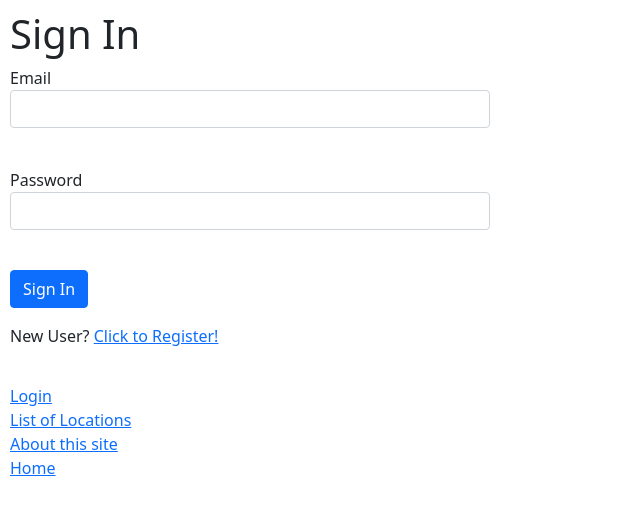
After one commit to devinbrady/street-observation, a Flask app: template speed/templates/login.html in a window 1280 px wide. The commit adds this page. Shown: the top 515 px of the page, without its empty margins (0-640 px from the left). Run offline with Flask 2, Linux system fonts and the light colour scheme; the template is opened without the code that fills it: values that come from a table or form of the project are taken from there, others are empty; parts of the project's set-up code (start-up, migrations or seed data) failed here and were passed over.

Commit message:
Implement flask-login

```diff
--- a/speed/__init__.py
+++ b/speed/__init__.py
@@ -3,11 +3,12 @@ import os
 from flask import Flask
 from flask_sqlalchemy import SQLAlchemy
 from flask_socketio import SocketIO
+from flask_login import LoginManager
 
 
 db = SQLAlchemy()
-
 socketio = SocketIO()
+login_manager = LoginManager()
 
 
 def create_app(test_config=None):
@@ -17,9 +18,8 @@ def create_app(test_config=None):
     app.static_folder = 'static'
 
     db.init_app(app)
-
     socketio.init_app(app)
-
+    login_manager.init_app(app)
 
     from . import models
 
--- a/speed/counter.py
+++ b/speed/counter.py
@@ -4,6 +4,7 @@ import pandas as pd
 from sqlalchemy import text
 from flask import current_app as app
 from flask import render_template, request, redirect
+from flask_login import login_required
 
 from . import db
 from . import models
@@ -12,6 +13,7 @@ from . import utilities
 
 
 @app.route('/counter', methods=['GET'])
+@login_required
 def counter_handler():
     """
     Handle the GET on the counter page
@@ -80,6 +82,7 @@ def counter_handler():
 
 
 @app.route('/emoji', methods=['POST'])
+@login_required
 def emoji_post():
     """
     Note the observation of a new emoji out on the street
@@ -107,6 +110,7 @@ def emoji_post():
 
 
 @app.route('/emoji_validity', methods=['POST'])
+@login_required
 def emoji_validity():
     """
     Handle the request to change the validity of an emoji observation
--- a/speed/forms.py
+++ b/speed/forms.py
@@ -1,7 +1,38 @@
 
 from flask_wtf import FlaskForm
-from wtforms import SelectField, StringField, TextField, IntegerField, DecimalField, BooleanField, SubmitField
+from wtforms import SelectField, StringField, PasswordField, TextField, IntegerField, DecimalField, BooleanField, SubmitField
 from wtforms.validators import DataRequired, Length, Email
+
+from . import models
+
+
+class LoginForm(FlaskForm):
+
+    email = StringField('Email', render_kw={'class': 'form-control'})
+    password = PasswordField('Password', render_kw={'class': 'form-control'})
+    submit = SubmitField('Sign In', render_kw={'class': 'btn btn-primary'})
+
+
+
+class RegistrationForm(FlaskForm):
+    email = StringField('Email', validators=[DataRequired()], render_kw={'class': 'form-control'})
+    password = PasswordField('Password', validators=[DataRequired()], render_kw={'class': 'form-control'})
+    local_timezone = SelectField(
+        'Local Timezone'
+        , choices=['America/New_York', 'America/Chicago', 'America/Denver', 'America/Los_Angeles']
+        , render_kw={'class': 'form-control'}
+    )
+    submit = SubmitField('Register', render_kw={'class': 'btn btn-primary'})
+
+    # def validate_username(self, username):
+    #     user = models.User.query.filter_by(username=username.data).first()
+    #     if user is not None:
+    #         raise ValidationError('Please use a different username.')
+
+    def validate_email(self, email):
+        user = models.User.query.filter_by(email=email.data).first()
+        if user is not None:
+            raise ValidationError('Please use a different email address.')
 
 
 class SessionSettingsForm(FlaskForm):
--- a/speed/locations.py
+++ b/speed/locations.py
@@ -4,6 +4,7 @@ import pandas as pd
 from sqlalchemy import text
 from flask import current_app as app
 from flask import session, redirect, url_for, request, render_template, send_from_directory, Response, abort
+from flask_login import login_required
 
 from . import db
 from . import models
@@ -13,6 +14,7 @@ from .forms import LocationSettingsForm
 
 
 @app.route('/location_settings', methods=['GET', 'POST'])
+@login_required
 def edit_location_settings():
     """
     Receive information about each location
@@ -93,6 +95,7 @@ def edit_location_settings():
 
 
 @app.route('/location_list', methods=['GET'])
+@login_required
 def list_locations():
     """
     Display a list of all locations
@@ -119,6 +122,7 @@ def list_locations():
 
 
 @app.route('/location', methods=['GET'])
+@login_required
 def location_handler():
 
     location_id = request.args.get('location_id')
--- a/speed/observations.py
+++ b/speed/observations.py
@@ -8,6 +8,7 @@ from sqlalchemy import text
 
 from flask import current_app as app
 from flask import request, render_template
+from flask_login import login_required
 
 
 from . import db
@@ -16,6 +17,7 @@ from . import utilities
 
 
 @app.route('/observation/<observation_id>', methods=['GET', 'POST'])
+@login_required
 def one_observation(observation_id):
     """
     Display information about one observation
--- a/speed/routes.py
+++ b/speed/routes.py
@@ -2,7 +2,12 @@
 import os
 
 from flask import current_app as app
-from flask import render_template, send_from_directory
+from flask import render_template, send_from_directory, redirect, url_for
+from flask_login import login_required, current_user, login_user, logout_user
+
+from . import login_manager, db
+from . import models
+from .forms import LoginForm, RegistrationForm
 
 
 @app.errorhandler(404)
@@ -19,9 +24,54 @@ def display_about():
     return render_template('about.html')
 
 @app.route('/', methods=['GET'])
-def display_index():
+# @app.route('/index', methods=['GET'])
+def get_index():
     return render_template('index.html')
 
-# @app.route('/histogram', methods=['GET'])
-# def display_histogram():
-#     return render_template('histogram.html')
+
+@login_manager.user_loader
+def load_user(user_id):
+    return models.User.query.get(user_id)
+
+
+@app.route('/login', methods=['GET', 'POST'])
+def login():
+    if current_user.is_authenticated:
+        return redirect(url_for('get_index'))
+
+    form = LoginForm()
+
+    if form.validate_on_submit():
+        user = models.User.query.filter_by(email=form.email.data).first()
+
+        if user is None or not user.check_password(form.password.data):
+            print('Invalid email or password')
+            return redirect(url_for('login'))
+        login_user(user)
+
+        return redirect(url_for('get_index'))
+
+    return render_template('login.html', form=form)
+
+
+
+@app.route('/register', methods=['GET', 'POST'])
+def register():
+    if current_user.is_authenticated:
+        return redirect('/')  # redirect(url_for('index'))
+    form = RegistrationForm(local_timezone='America/New_York')
+    if form.validate_on_submit():
+        user = models.User(email=form.email.data, local_timezone=form.local_timezone.data)
+        user.set_password(form.password.data)
+        db.session.add(user)
+        db.session.commit()
+        return redirect(url_for('login'))
+    return render_template('register.html', form=form)
+
+
+
+@app.route('/logout')
+@login_required
+def logout():
+    logout_user()
+    return redirect('/')
--- a/speed/templates/base.html
+++ b/speed/templates/base.html
@@ -9,6 +9,24 @@
     {% endblock %}
 </head>
 <body>
-    <div id="content" style="max-width: 500px; padding:10px;">{% block content %}{% endblock %}</div>
+    <div id="content" style="max-width: 500px; padding:10px;">
+        {% block content %}
+        {% endblock %}
+    </div>
+    <div id="filter" style="max-width: 500px; padding:10px;">
+        {% block footer %}
+
+        {% if current_user.is_authenticated %}
+            <div><a href="/logout">Logout user: {{ current_user.email }} </a></div>
+        {% else %}
+            <div><a href="/login">Login</a></div>
+        {% endif %}
+
+        <div><a href='/location_list'>List of Locations</a></div>
+        <div><a href='/about'>About this site</a></div>
+        <div><a href="/">Home</a></div>
+        {% endblock %}
+    </div>
 </body>
+
 </html>
--- a/speed/templates/counter.html
+++ b/speed/templates/counter.html
@@ -87,7 +87,5 @@
 <p>Session duration: {{ '%0.2f'|format(session_duration_hours|float) }} hours</p>
 
 <p><a href="/location_list">Location List</a></p>
-<p><a href="/">Home</a></p>
-
 
 {% endblock %}
--- a/speed/templates/index.html
+++ b/speed/templates/index.html
@@ -15,8 +15,4 @@
     <li>Counter: Count the number of pedestrians, bicycles, and cars using the street.</li>
 </ul>
 
-<p><a href='/location_list'>List of Locations</a></p>
-<p><a href='/about'>About this site</a></p>
-
-
 {% endblock %}
--- a/speed/templates/location.html
+++ b/speed/templates/location.html
@@ -71,7 +71,6 @@
 
   <p><a href='/session_settings?session_id=new_session&location_id={{ location_id }}'>Start a new session at this location</a></p>
   <p><a href='/location_list'>List of Locations</a></p>
-  <p><a href="/">Home</a></p>
 
 
 {% endblock %}
--- a/speed/templates/location_list.html
+++ b/speed/templates/location_list.html
@@ -29,7 +29,6 @@
 </table>
 
   <p><a href='/location_settings'>Create a new location</a></p>
-  <p><a href='/about'>About this site</a></p>
 
 
 {% endblock %}
--- /dev/null
+++ b/speed/templates/login.html
@@ -0,0 +1,24 @@
+{% extends "base.html" %}
+
+{% block content %}
+    <h1>Sign In</h1>
+    <form action="" method="post" novalidate>
+        {{ form.hidden_tag() }}
+        <p>
+            {{ form.email.label }}<br>
+            {{ form.email(size=32) }}<br>
+            {% for error in form.email.errors %}
+            <span style="color: red;">[{{ error }}]</span>
+            {% endfor %}
+        </p>
+        <p>
+            {{ form.password.label }}<br>
+            {{ form.password(size=32) }}<br>
+            {% for error in form.password.errors %}
+            <span style="color: red;">[{{ error }}]</span>
+            {% endfor %}
+        </p>
+        <p>{{ form.submit() }}</p>
+    </form>
+    <p>New User? <a href="{{ url_for('register') }}">Click to Register!</a></p>
+{% endblock %}
--- a/speed/templates/session.html
+++ b/speed/templates/session.html
@@ -168,6 +168,5 @@ $(document).ready(function(){
 <br />
 
 <p><a href="/location_list">Location List</a></p>
-<p><a href="/">Home</a></p>
 
 {% endblock %}
```
Also changed, not shown: speed/models.py (+34 -12 lines), speed/sessions.py (+8 -0 lines), speed/templates/register.html (added, +36 -0 lines).
